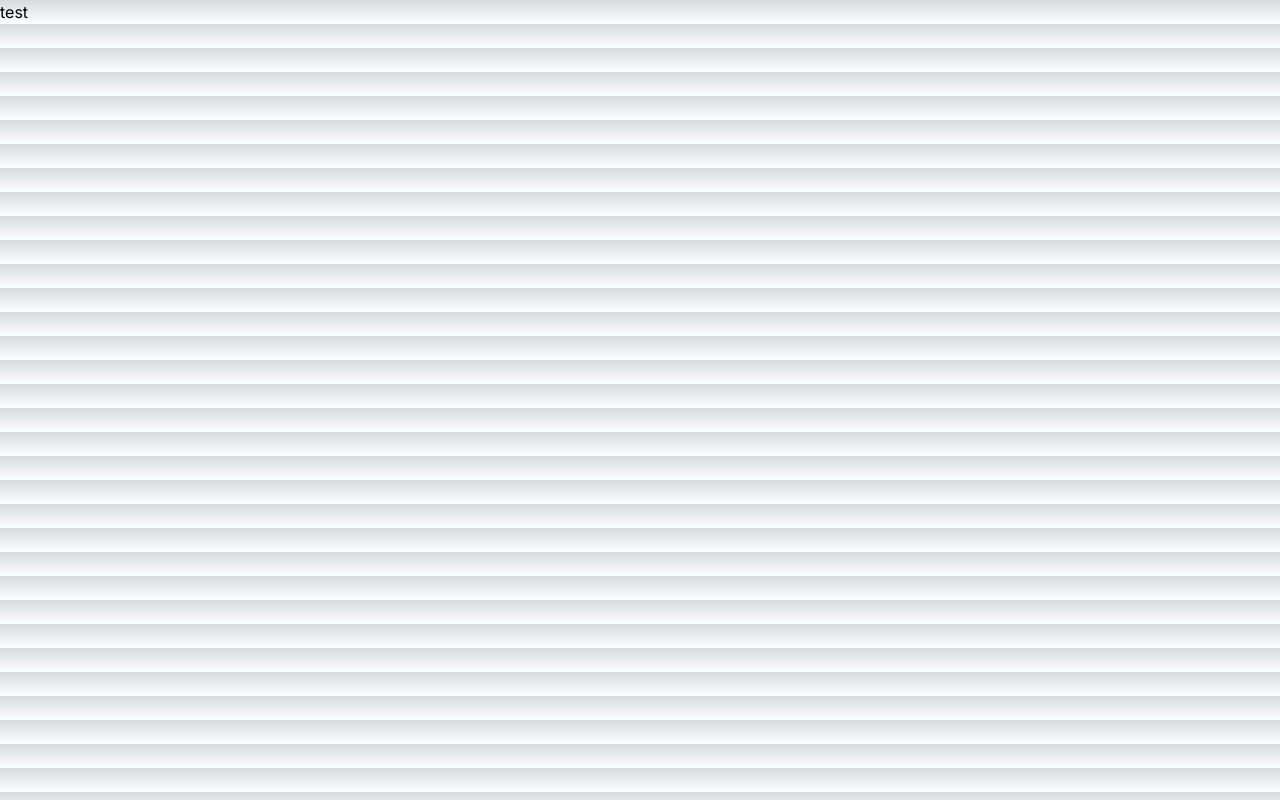
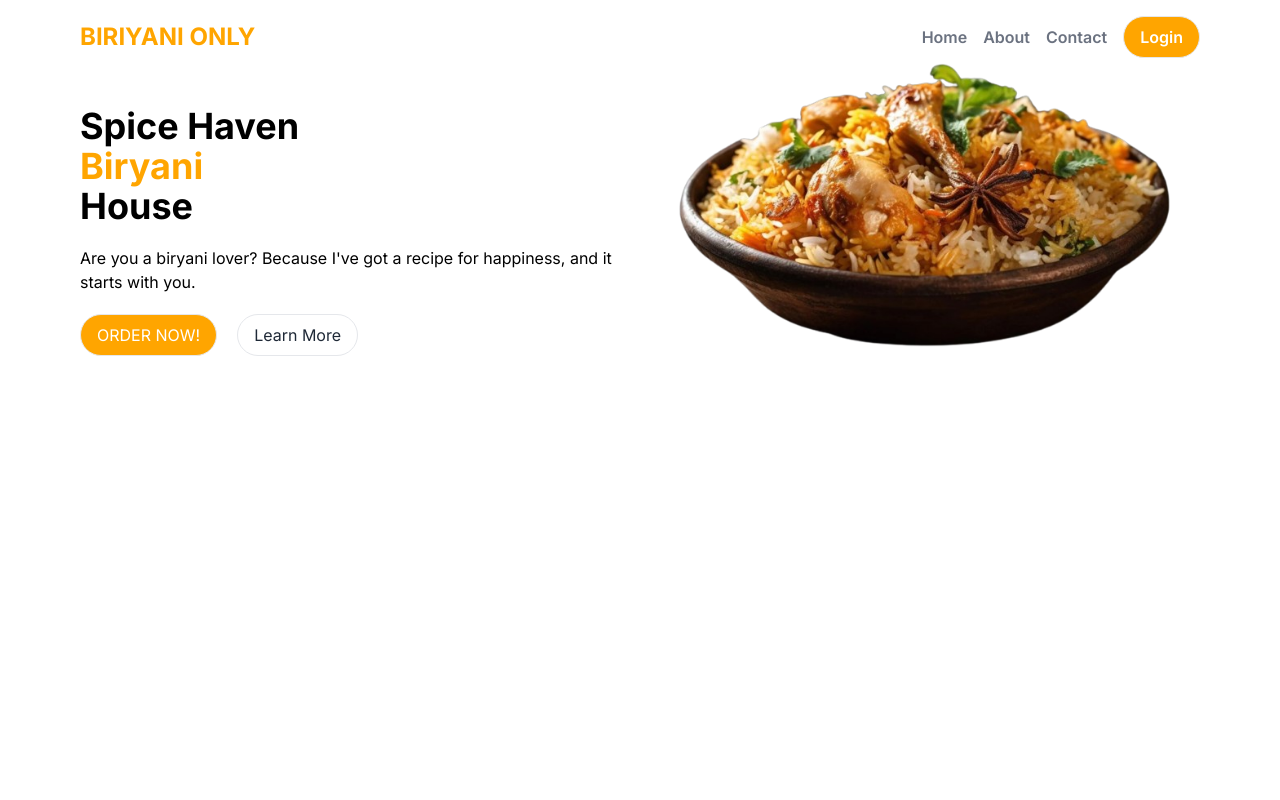
Before and after one commit to coops15/biriyanionly, a Next.js app: page / in a window 1280 px wide. Built offline with nearby package versions, Linux system fonts and the light colour scheme.

Commit message:
udate day1

```diff
--- /dev/null
+++ b/src/app/compoents/layout/Header.js
@@ -0,0 +1,17 @@
+import Link from "next/link"
+
+export default function Header(){
+return(
+    <>
+    <header className="flex flex-row items-center justify-between">
+    <Link href={""} className="text-primary font-bold text-2xl">BIRIYANI ONLY</Link>
+    <nav className="flex items-center gap-4 font-semibold text-gray-500">
+      <Link href={""}>Home</Link>
+      <Link href={""}>About</Link>
+      <Link href={""}>Contact</Link>
+      <Link href={""} className="bg-primary text-white rounded-full px-4 py-2 border hover:border hover:bg-white hover:text-primary">Login</Link>
+    </nav>
+    </header>
+    </>
+)
+}
--- /dev/null
+++ b/src/app/compoents/layout/Hero.js
@@ -0,0 +1,21 @@
+import Image from "next/image"
+
+export default function Hero() {
+    return (
+        <section className="grid grid-cols-2">
+            <div>
+                <h1 className="text-4xl font-bold mt-12">Spice Haven <h1 className="text-primary">Biryani </h1> House</h1>
+                <p className="mt-5 mb-5 text-gray">Are you a biryani lover? Because
+                    I've got a recipe for happiness, and it
+                    starts with you.
+                </p>
+                <button className="bg-primary text-white rounded-full px-4 py-2 border hover:border hover:bg-white hover:text-primary">ORDER NOW!</button>
+                <button className=" ml-5 bg-white text-gray-800 rounded-full px-4 py-2 border hover:border hover:bg-primary hover:text-white">Learn More</button>
+            </div>
+            <div className="relative">
+                <Image src={'/hero-img1.png'} layout={'fill'}
+                    objectFit={'contain'} alt={'biriyani'} />
+            </div>
+        </section>
+    )
+}
--- a/src/app/globals.css
+++ b/src/app/globals.css
@@ -1,33 +1,3 @@
 @tailwind base;
 @tailwind components;
 @tailwind utilities;
-
-:root {
-  --foreground-rgb: 0, 0, 0;
-  --background-start-rgb: 214, 219, 220;
-  --background-end-rgb: 255, 255, 255;
-}
-
-@media (prefers-color-scheme: dark) {
-  :root {
-    --foreground-rgb: 255, 255, 255;
-    --background-start-rgb: 0, 0, 0;
-    --background-end-rgb: 0, 0, 0;
-  }
-}
-
-body {
-  color: rgb(var(--foreground-rgb));
-  background: linear-gradient(
-      to bottom,
-      transparent,
-      rgb(var(--background-end-rgb))
-    )
-    rgb(var(--background-start-rgb));
-}
-
-@layer utilities {
-  .text-balance {
-    text-wrap: balance;
-  }
-}
--- a/src/app/layout.js
+++ b/src/app/layout.js
@@ -11,7 +11,11 @@ export const metadata = {
 export default function RootLayout({ children }) {
   return (
     <html lang="en">
-      <body className={inter.className}>{children}</body>
+      <body className={inter.className}>
+        <main className="max-w-6xl mx-auto p-4">
+        {children}
+        </main>
+        </body>
     </html>
   );
 }
--- a/src/app/page.js
+++ b/src/app/page.js
@@ -1,9 +1,12 @@
-import Image from "next/image";
+import Header from "./compoents/layout/Header";
+import Hero from "./compoents/layout/Hero";
+import Link from "next/link";
 
 export default function Home() {
   return (
     <>
-    test
+    <Header/>
+    <Hero/>
     </>
   );
 }
--- a/tailwind.config.js
+++ b/tailwind.config.js
@@ -7,11 +7,10 @@ module.exports = {
   ],
   theme: {
     extend: {
-      backgroundImage: {
-        "gradient-radial": "radial-gradient(var(--tw-gradient-stops))",
-        "gradient-conic":
-          "conic-gradient(from 180deg at 50% 50%, var(--tw-gradient-stops))",
-      },
+      colors:{
+        primary:'orange'
+      }
+
     },
   },
   plugins: [],
```
Also changed, not shown: public/hero-img1.png (added).
